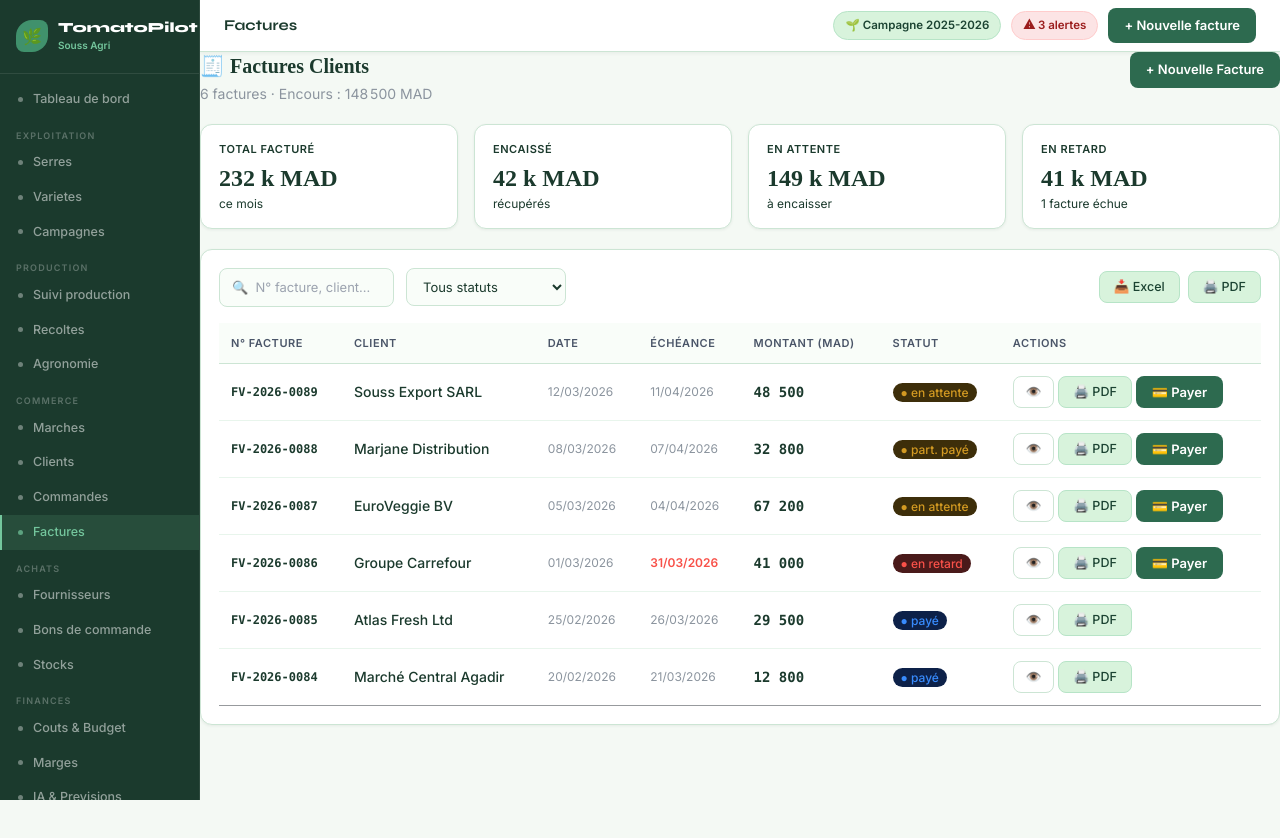
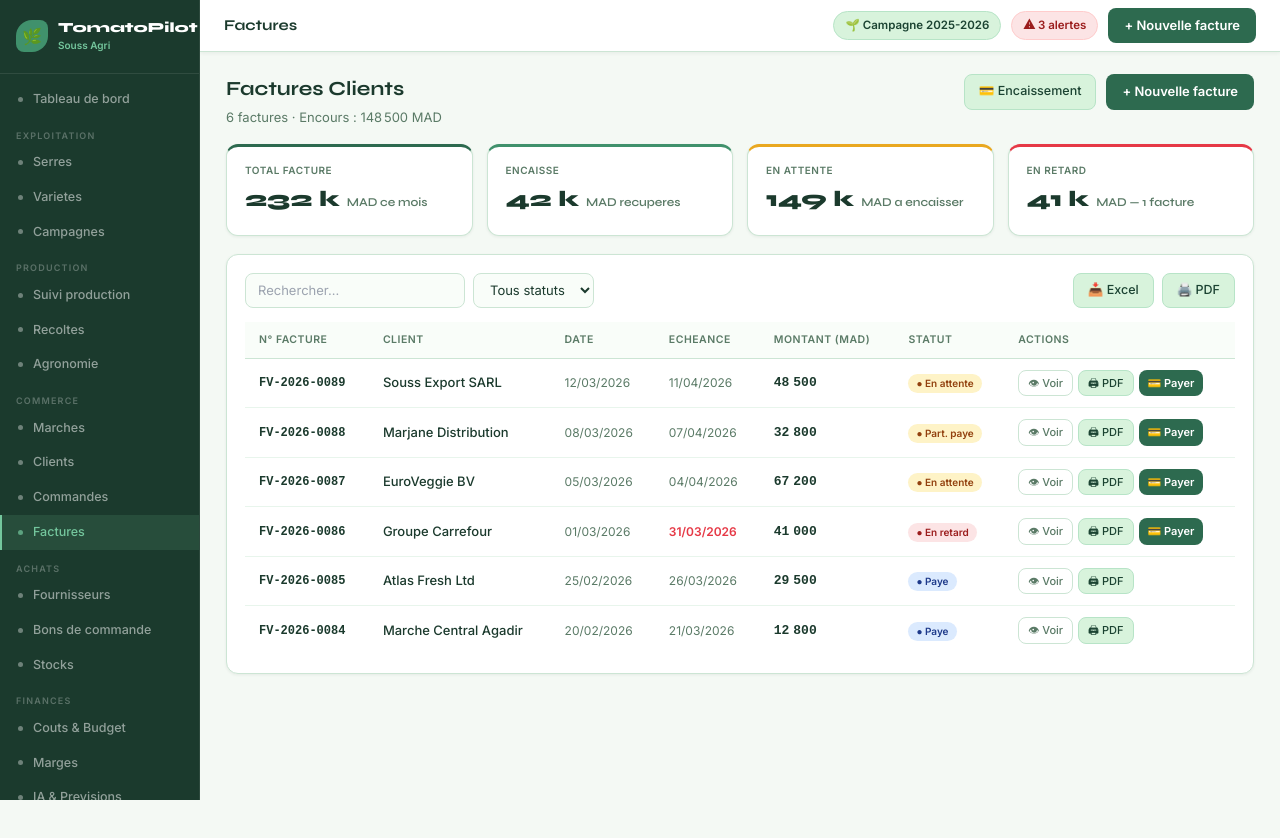
Before and after one commit to obenhalima/AgriApp, a Next.js app: page /factures in a window 1280 px wide. Shown: the top 838 px of the page. Before the commit the page ends 800 px from the top, so only its background shows below. Built offline with nearby package versions, Linux system fonts and the light colour scheme.

Commit message:
design: theme clair + modales fonctionnelles - app/factures/page.tsx

```diff
--- a/app/factures/page.tsx
+++ b/app/factures/page.tsx
@@ -1,91 +1,151 @@
 'use client'
-import { KpiCard } from '@/components/dashboard/KpiCard'
+import { useState } from 'react'
 
 const FACTURES = [
-  { num:'FV-2026-0089', client:'Souss Export SARL', date:'12/03/2026', echeance:'11/04/2026', montant:48500, statut:'en_attente' },
-  { num:'FV-2026-0088', client:'Marjane Distribution', date:'08/03/2026', echeance:'07/04/2026', montant:32800, statut:'partiellement_paye' },
-  { num:'FV-2026-0087', client:'EuroVeggie BV', date:'05/03/2026', echeance:'04/04/2026', montant:67200, statut:'en_attente' },
-  { num:'FV-2026-0086', client:'Groupe Carrefour', date:'01/03/2026', echeance:'31/03/2026', montant:41000, statut:'en_retard' },
-  { num:'FV-2026-0085', client:'Atlas Fresh Ltd', date:'25/02/2026', echeance:'26/03/2026', montant:29500, statut:'paye' },
-  { num:'FV-2026-0084', client:'Marché Central Agadir', date:'20/02/2026', echeance:'21/03/2026', montant:12800, statut:'paye' },
+  { num:'FV-2026-0089', client:'Souss Export SARL',     date:'12/03/2026', echeance:'11/04/2026', montant:48500, statut:'en_attente' },
+  { num:'FV-2026-0088', client:'Marjane Distribution',   date:'08/03/2026', echeance:'07/04/2026', montant:32800, statut:'part_paye'  },
+  { num:'FV-2026-0087', client:'EuroVeggie BV',          date:'05/03/2026', echeance:'04/04/2026', montant:67200, statut:'en_attente' },
+  { num:'FV-2026-0086', client:'Groupe Carrefour',       date:'01/03/2026', echeance:'31/03/2026', montant:41000, statut:'en_retard'  },
+  { num:'FV-2026-0085', client:'Atlas Fresh Ltd',        date:'25/02/2026', echeance:'26/03/2026', montant:29500, statut:'paye'       },
+  { num:'FV-2026-0084', client:'Marche Central Agadir',  date:'20/02/2026', echeance:'21/03/2026', montant:12800, statut:'paye'       },
 ]
-
-const STATUS_STYLE: Record<string, string> = {
-  paye: 'bg-[#0d2149] text-[#388bfd]',
-  en_attente: 'bg-[#3d2e0a] text-[#d29922]',
-  partiellement_paye: 'bg-[#3d2e0a] text-[#d29922]',
-  en_retard: 'bg-[#4a1a1a] text-[#f85149]',
-}
-const STATUS_LABEL: Record<string, string> = {
-  paye: '● payé', en_attente: '● en attente',
-  partiellement_paye: '● part. payé', en_retard: '● en retard',
+const ST: Record<string,{ cls:string; label:string }> = {
+  paye:       { cls:'tag-blue',  label:'● Paye'          },
+  en_attente: { cls:'tag-amber', label:'● En attente'    },
+  part_paye:  { cls:'tag-amber', label:'● Part. paye'    },
+  en_retard:  { cls:'tag-red',   label:'● En retard'     },
 }
 
-const totalFacture = FACTURES.reduce((s, f) => s + f.montant, 0)
-const totalPaye = FACTURES.filter(f => f.statut === 'paye').reduce((s, f) => s + f.montant, 0)
-const totalAttente = FACTURES.filter(f => f.statut === 'en_attente' || f.statut === 'partiellement_paye').reduce((s, f) => s + f.montant, 0)
-const totalRetard = FACTURES.filter(f => f.statut === 'en_retard').reduce((s, f) => s + f.montant, 0)
+function Modal({ title, onClose, children }:{ title:string; onClose:()=>void; children:React.ReactNode }) {
+  return (
+    <div className="modal-overlay" onClick={e=>{ if(e.target===e.currentTarget) onClose() }}>
+      <div className="modal-box" onClick={e=>e.stopPropagation()}>
+        <div className="modal-header"><span className="modal-title">{title}</span><button className="modal-close" onClick={onClose}>✕</button></div>
+        <div className="modal-body">{children}</div>
+      </div>
+    </div>
+  )
+}
 
 export default function FacturesPage() {
+  const [modal, setModal] = useState<string|null>(null)
+  const [form, setForm] = useState({ client:'', date:'', echeance:'', montant:'', variete:'', notes:'' })
+  const [done, setDone] = useState(false)
+  const set=(k:string,v:string)=>setForm(f=>({...f,[k]:v}))
+  const save=()=>{ setDone(true); setTimeout(()=>{ setModal(null); setDone(false) },1400) }
+
+  const totalFact = FACTURES.reduce((s,f)=>s+f.montant,0)
+  const totalPaye = FACTURES.filter(f=>f.statut==='paye').reduce((s,f)=>s+f.montant,0)
+  const totalAttente = FACTURES.filter(f=>f.statut==='en_attente'||f.statut==='part_paye').reduce((s,f)=>s+f.montant,0)
+  const totalRetard = FACTURES.filter(f=>f.statut==='en_retard').reduce((s,f)=>s+f.montant,0)
+
   return (
-    <div>
-      <div className="flex items-start justify-between mb-5">
+    <div style={{ padding:'22px 26px', background:'#f4f9f4', minHeight:'100vh' }}>
+      {modal==='facture' && (
+        <Modal title="Nouvelle facture client" onClose={()=>setModal(null)}>
+          {done ? <div style={{ textAlign:'center', padding:'28px 0' }}><div style={{ fontSize:44, marginBottom:10 }}>✅</div><div style={{ fontSize:16, fontWeight:700, color:'#2d6a4f' }}>Facture creee !</div></div> : (<>
+            <div className="form-row">
+              <div className="form-group"><label className="form-label">Client</label>
+                <select className="form-input" value={form.client} onChange={e=>set('client',e.target.value)}>
+                  <option value="">-- Selectionner --</option>
+                  {['Souss Export SARL','Marjane Distribution','EuroVeggie BV','Groupe Carrefour','Atlas Fresh Ltd'].map(c=><option key={c}>{c}</option>)}
+                </select>
+              </div>
+              <div className="form-group"><label className="form-label">Montant (MAD)</label><input type="number" className="form-input" placeholder="0.00" value={form.montant} onChange={e=>set('montant',e.target.value)} /></div>
+            </div>
+            <div className="form-row">
+              <div className="form-group"><label className="form-label">Date facture</label><input type="date" className="form-input" value={form.date} onChange={e=>set('date',e.target.value)} /></div>
+              <div className="form-group"><label className="form-label">Date echeance</label><input type="date" className="form-input" value={form.echeance} onChange={e=>set('echeance',e.target.value)} /></div>
+            </div>
+            <div className="form-group"><label className="form-label">Variete / Produit</label>
+              <select className="form-input" value={form.variete} onChange={e=>set('variete',e.target.value)}>
+                <option value="">Tous produits</option>
+                {['Vitalia','Torero','Cherry Sun','Grappe Premium','Brillante'].map(v=><option key={v}>{v}</option>)}
+              </select>
+            </div>
+            <div className="form-group"><label className="form-label">Notes</label><textarea className="form-input" rows={2} placeholder="Conditions, remarques..." value={form.notes} onChange={e=>set('notes',e.target.value)} style={{ resize:'vertical' }} /></div>
+            <div className="modal-footer">
+              <button className="btn-ghost" onClick={()=>setModal(null)}>Annuler</button>
+              <button className="btn-primary" onClick={save} disabled={!form.client||!form.montant||!form.date}>Creer la facture</button>
+            </div>
+          </>)}
+        </Modal>
+      )}
+      {modal==='paiement' && (
+        <Modal title="Enregistrer un paiement" onClose={()=>setModal(null)}>
+          {done ? <div style={{ textAlign:'center', padding:'28px 0' }}><div style={{ fontSize:44, marginBottom:10 }}>✅</div><div style={{ fontSize:16, fontWeight:700, color:'#2d6a4f' }}>Paiement enregistre !</div></div> : (<>
+            <div className="form-group"><label className="form-label">Facture</label>
+              <select className="form-input"><option>FV-2026-0086 · Carrefour · 41 000 MAD</option>{FACTURES.filter(f=>f.statut!=='paye').map(f=><option key={f.num}>{f.num} · {f.client} · {f.montant.toLocaleString('fr')} MAD</option>)}</select>
+            </div>
+            <div className="form-row">
+              <div className="form-group"><label className="form-label">Montant recu (MAD)</label><input type="number" className="form-input" placeholder="0.00" /></div>
+              <div className="form-group"><label className="form-label">Date paiement</label><input type="date" className="form-input" /></div>
+            </div>
+            <div className="form-group"><label className="form-label">Mode de paiement</label>
+              <select className="form-input"><option>Virement bancaire</option><option>Cheque</option><option>Especes</option></select>
+            </div>
+            <div className="form-group"><label className="form-label">Reference bancaire</label><input className="form-input" placeholder="ex: VIR-20260315-001" /></div>
+            <div className="modal-footer">
+              <button className="btn-ghost" onClick={()=>setModal(null)}>Annuler</button>
+              <button className="btn-primary" onClick={save}>Enregistrer le paiement</button>
+            </div>
+          </>)}
+        </Modal>
+      )}
+
+      <div style={{ display:'flex', alignItems:'flex-start', justifyContent:'space-between', marginBottom:16 }}>
         <div>
-          <h2 className="font-display text-xl font-bold mb-1">🧾 Factures Clients</h2>
-          <p className="text-sm text-[#8b949e]">6 factures · Encours : {totalAttente.toLocaleString('fr')} MAD</p>
+          <h2 style={{ fontFamily:'Syne,sans-serif', fontSize:20, fontWeight:700, color:'#1b3a2d', marginBottom:4 }}>Factures Clients</h2>
+          <p style={{ fontSize:13, color:'#5a7a66' }}>6 factures · Encours : {totalAttente.toLocaleString('fr')} MAD</p>
         </div>
-        <button className="btn-primary">+ Nouvelle Facture</button>
+        <div style={{ display:'flex', gap:10 }}>
+          <button className="btn-secondary" onClick={()=>setModal('paiement')}>💳 Encaissement</button>
+          <button className="btn-primary" onClick={()=>setModal('facture')}>+ Nouvelle facture</button>
+        </div>
       </div>
 
-      <div className="grid grid-cols-4 gap-4 mb-5">
-        <KpiCard label="Total Facturé" value={`${(totalFacture/1000).toFixed(0)} k MAD`} sub="ce mois" color="blue" />
-        <KpiCard label="Encaissé" value={`${(totalPaye/1000).toFixed(0)} k MAD`} sub="récupérés" color="green" />
-        <KpiCard label="En attente" value={`${(totalAttente/1000).toFixed(0)} k MAD`} sub="à encaisser" color="amber" />
-        <KpiCard label="En retard" value={`${(totalRetard/1000).toFixed(0)} k MAD`} sub="1 facture échue" color="red" />
+      <div style={{ display:'grid', gridTemplateColumns:'repeat(4,1fr)', gap:14, marginBottom:18 }}>
+        {[
+          { label:'Total facture',  val:`${(totalFact/1000).toFixed(0)} k`, sub:'MAD ce mois', color:'#2d6a4f' },
+          { label:'Encaisse',       val:`${(totalPaye/1000).toFixed(0)} k`, sub:'MAD recuperes', color:'#40916c' },
+          { label:'En attente',     val:`${(totalAttente/1000).toFixed(0)} k`, sub:'MAD a encaisser', color:'#e9a820' },
+          { label:'En retard',      val:`${(totalRetard/1000).toFixed(0)} k`, sub:'MAD — 1 facture', color:'#e63946' },
+        ].map((k,i)=>(
+          <div key={i} className="kpi-card" style={{ borderTop:`3px solid ${k.color}` }}>
+            <div style={{ fontSize:10, fontWeight:600, color:'#5a7a66', textTransform:'uppercase', letterSpacing:'.5px', marginBottom:5 }}>{k.label}</div>
+            <div style={{ fontFamily:'Syne,sans-serif', fontSize:22, fontWeight:800, color:'#1b3a2d', marginBottom:3 }}>{k.val} <span style={{ fontSize:12, fontWeight:500, color:'#5a7a66' }}>{k.sub}</span></div>
+          </div>
+        ))}
       </div>
 
       <div className="card">
-        <div className="flex items-center justify-between mb-4">
-          <div className="flex items-center gap-3">
-            <input type="text" placeholder="🔍  N° facture, client…" className="form-input" style={{maxWidth:240}} />
-            <select className="form-input" style={{maxWidth:160}}>
-              <option>Tous statuts</option><option>En attente</option><option>En retard</option><option>Payé</option>
-            </select>
+        <div style={{ display:'flex', alignItems:'center', justifyContent:'space-between', marginBottom:14 }}>
+          <div style={{ display:'flex', gap:8 }}>
+            <input placeholder="Rechercher..." className="form-input" style={{ width:220, padding:'7px 12px' }} />
+            <select className="form-input" style={{ width:'auto', padding:'7px 12px' }}><option>Tous statuts</option><option>En attente</option><option>En retard</option><option>Paye</option></select>
           </div>
-          <div className="flex gap-2">
-            <button className="btn-secondary text-xs">📥 Excel</button>
-            <button className="btn-secondary text-xs">🖨️ PDF</button>
+          <div style={{ display:'flex', gap:8 }}>
+            <button className="btn-secondary">📥 Excel</button>
+            <button className="btn-secondary">🖨️ PDF</button>
           </div>
         </div>
-        <div className="overflow-x-auto">
-          <table className="w-full text-sm">
-            <thead>
-              <tr className="border-b border-[#30363d]">
-                {['N° Facture','Client','Date','Échéance','Montant (MAD)','Statut','Actions'].map(h => (
-                  <th key={h} className="px-3 py-2.5 text-left text-[11px] font-semibold text-[#4a5568] uppercase tracking-wider whitespace-nowrap">{h}</th>
-                ))}
-              </tr>
-            </thead>
+        <div style={{ overflowX:'auto' }}>
+          <table>
+            <thead><tr>{['N° Facture','Client','Date','Echeance','Montant (MAD)','Statut','Actions'].map(h=><th key={h}>{h}</th>)}</tr></thead>
             <tbody>
-              {FACTURES.map(f => (
-                <tr key={f.num} className="border-b border-[#30363d]/50 hover:bg-[#1c2333] transition-colors">
-                  <td className="px-3 py-3 font-mono text-xs font-semibold">{f.num}</td>
-                  <td className="px-3 py-3 font-medium">{f.client}</td>
-                  <td className="px-3 py-3 text-[#8b949e] text-xs">{f.date}</td>
-                  <td className="px-3 py-3 text-xs" style={{color: f.statut === 'en_retard' ? '#f85149' : '#8b949e', fontWeight: f.statut === 'en_retard' ? 700 : 400}}>
-                    {f.echeance}
-                  </td>
-                  <td className="px-3 py-3 font-mono font-semibold">{f.montant.toLocaleString('fr')}</td>
-                  <td className="px-3 py-3">
-                    <span className={`px-2 py-0.5 rounded-full text-xs font-medium ${STATUS_STYLE[f.statut]}`}>
-                      {STATUS_LABEL[f.statut]}
-                    </span>
-                  </td>
-                  <td className="px-3 py-3">
-                    <div className="flex gap-1">
-                      <button className="btn-ghost text-xs px-2 py-1">👁️</button>
-                      <button className="btn-secondary text-xs px-2 py-1">🖨️ PDF</button>
-                      {f.statut !== 'paye' && <button className="btn-primary text-xs px-2 py-1">💳 Payer</button>}
+              {FACTURES.map(f=>(
+                <tr key={f.num}>
+                  <td style={{ fontFamily:'monospace', fontSize:12, fontWeight:600, color:'#1b3a2d' }}>{f.num}</td>
+                  <td style={{ fontWeight:500, color:'#1b3a2d' }}>{f.client}</td>
+                  <td style={{ color:'#5a7a66', fontSize:12 }}>{f.date}</td>
+                  <td style={{ fontSize:12, fontWeight: f.statut==='en_retard' ? 700 : 400, color: f.statut==='en_retard' ? '#e63946' : '#5a7a66' }}>{f.echeance}</td>
+                  <td style={{ fontWeight:600, color:'#1b3a2d', fontFamily:'monospace' }}>{f.montant.toLocaleString('fr')}</td>
+                  <td><span className={ST[f.statut].cls}>{ST[f.statut].label}</span></td>
+                  <td>
+                    <div style={{ display:'flex', gap:5 }}>
+                      <button className="btn-ghost" style={{ padding:'4px 9px', fontSize:11 }}>👁 Voir</button>
+                      <button className="btn-secondary" style={{ padding:'4px 9px', fontSize:11 }}>🖨 PDF</button>
+                      {f.statut!=='paye' && <button className="btn-primary" style={{ padding:'4px 9px', fontSize:11 }} onClick={()=>setModal('paiement')}>💳 Payer</button>}
                     </div>
                   </td>
                 </tr>
```
